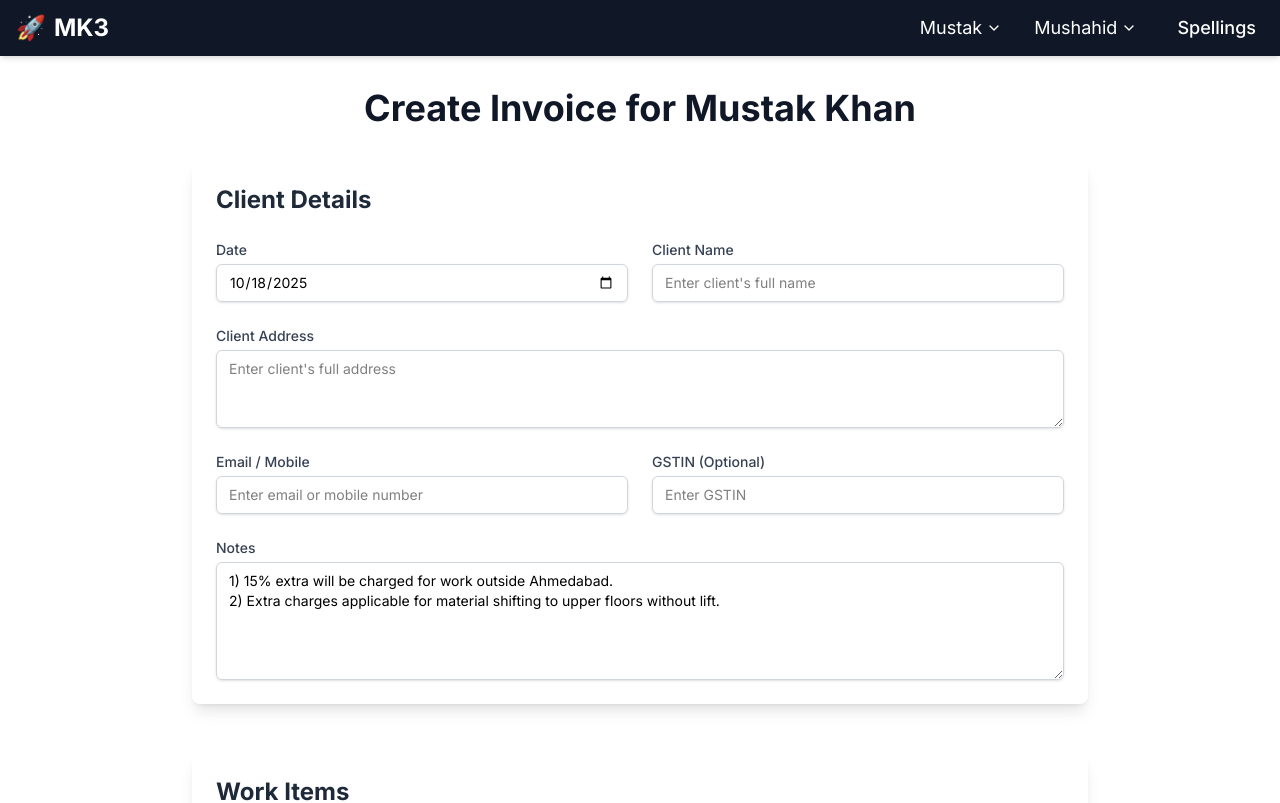
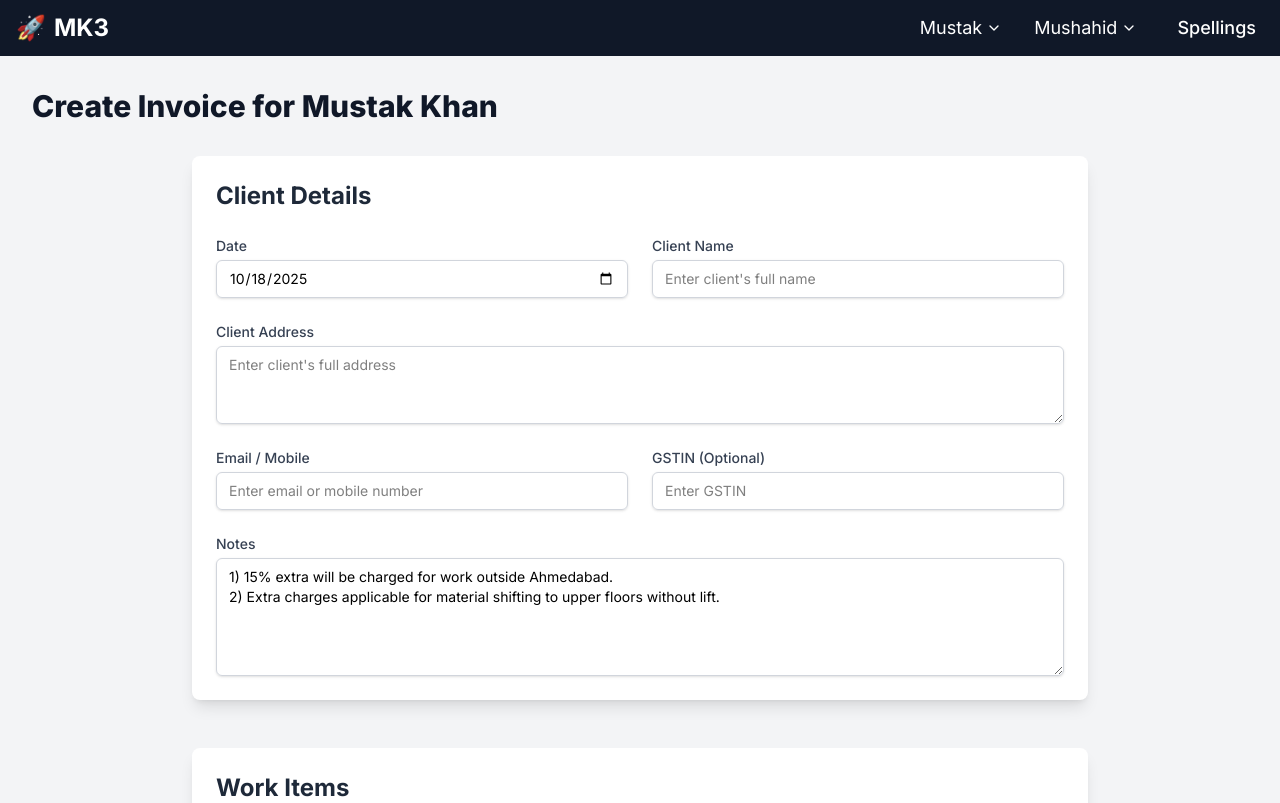
Before and after one commit to Mdk7866-gif/mk3, a Next.js app: page /mustak/invoice in a window 1280 px wide. Shown: the top 803 px of the page. Built offline with nearby package versions, Linux system fonts and the light colour scheme.

Commit message:
abbu ka frontend almost ban gaya hai

```diff
--- a/src/app/mustak/gst/page.tsx
+++ b/src/app/mustak/gst/page.tsx
@@ -6,18 +6,21 @@ import ItemsDetailsGst, { GstItem, GstInvoiceTotals } from '@/components/ItemsDe
 import Link from 'next/link';
 import { toast, Toaster } from 'react-hot-toast';
 
+// Utility to check shallow equality for arrays and objects
+const isEqual = (a: any, b: any) => JSON.stringify(a) === JSON.stringify(b);
+
 function CreateGstInvoicePage() {
   const [clientData, setClientData] = useState<ClientFormData | null>(null);
   const [gstItems, setGstItems] = useState<GstItem[]>([]);
   const [gstTotals, setGstTotals] = useState<GstInvoiceTotals | null>(null);
 
   const handleClientDataChange = useCallback((data: ClientFormData) => {
-    setClientData(data);
+    setClientData((prev) => (isEqual(prev, data) ? prev : data));
   }, []);
 
   const handleGstItemsChange = useCallback((items: GstItem[], totals: GstInvoiceTotals) => {
-    setGstItems(items);
-    setGstTotals(totals);
+    setGstItems((prev) => (isEqual(prev, items) ? prev : items));
+    setGstTotals((prev) => (isEqual(prev, totals) ? prev : totals));
   }, []);
 
   const handleSaveGstInvoice = async () => {
@@ -87,11 +90,7 @@ function CreateGstInvoicePage() {
       <Toaster />
       <header className="flex justify-between items-center mb-8">
         <h1 className="text-3xl font-extrabold text-gray-900">Create GST Invoice for Mustak Khan</h1>
-        <div className="flex space-x-4">
-          <span className="text-blue-600 font-medium cursor-pointer">Mustak ▼</span>
-          <span className="text-blue-600 font-medium cursor-pointer">Mushahid ▼</span>
-          <span className="text-blue-600 font-medium cursor-pointer">Spellings ▼</span>
-        </div>
+
       </header>
 
       <main className="max-w-6xl mx-auto space-y-8">
--- a/src/app/mustak/invoice/page.tsx
+++ b/src/app/mustak/invoice/page.tsx
@@ -146,8 +146,11 @@ export default function MustakInvoicePage() {
 
 
   return (
-    <div className="container mx-auto py-8 px-4 sm:px-6 lg:px-8 min-h-[calc(100vh-250px)]">
-      <h1 className="text-4xl font-bold text-gray-900 mb-8 text-center">Create Invoice for Mustak Khan</h1>
+     <div className="min-h-screen bg-gray-100 p-4 sm:p-6 md:p-8">
+         <header className="flex justify-between items-center mb-8">
+        <h1 className="text-3xl font-extrabold text-gray-900">Create Invoice for Mustak Khan</h1>
+
+      </header>
 
       <div className="max-w-4xl mx-auto space-y-8 lg:space-y-12"> {/* Adjusted max-w for better spacing */}
         {/* Client Details Component */}
--- a/src/app/mustak/quotation/page.tsx
+++ b/src/app/mustak/quotation/page.tsx
@@ -106,12 +106,7 @@ const CreateQuotationPage: React.FC = () => {
       <Toaster /> {/* Toast notifications */}
       <header className="flex justify-between items-center mb-8">
         <h1 className="text-3xl font-extrabold text-gray-900">Create Quotation for Mustak Khan</h1>
-        <div className="flex space-x-4">
-          {/* Dummy User Dropdowns - replace with actual Next.js Link or logic */}
-          <span className="text-blue-600 font-medium cursor-pointer">Mustak ▼</span>
-          <span className="text-blue-600 font-medium cursor-pointer">Mushahid ▼</span>
-          <span className="text-blue-600 font-medium cursor-pointer">Spellings ▼</span>
-        </div>
+
       </header>
 
       <main className="max-w-4xl mx-auto space-y-8">
```
